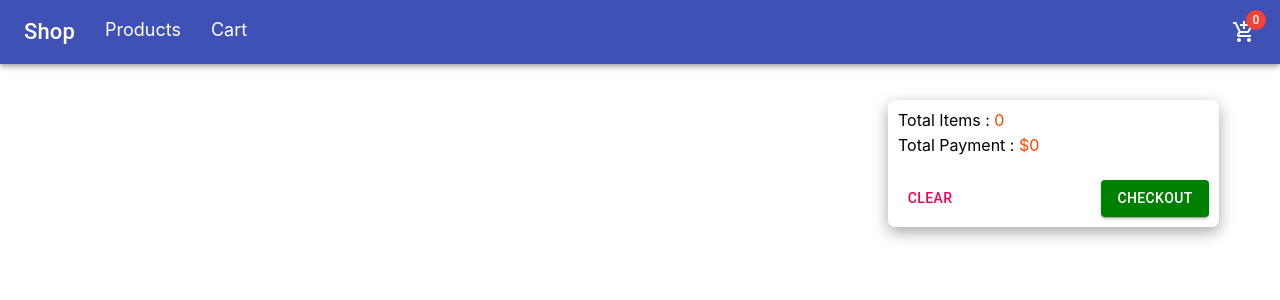
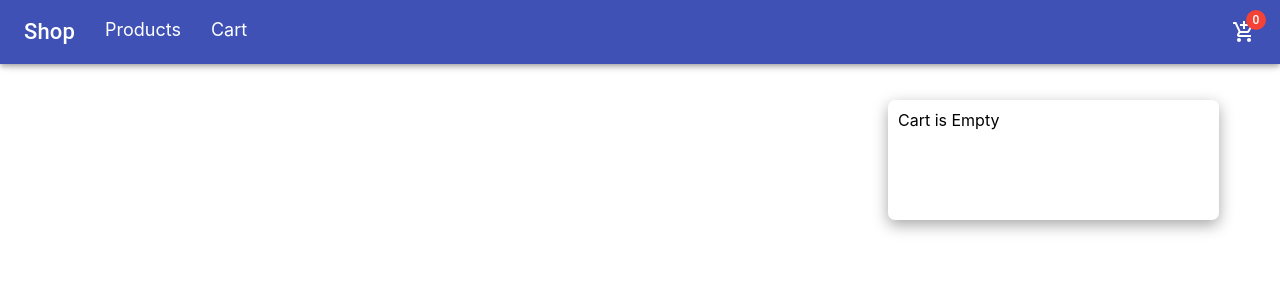
Before and after one commit to hamidazimiazp/shop, a React (Create React App) app: page /cart in a window 1280 px wide. Shown: the top 300 px of the page. Built offline with nearby package versions, Linux system fonts and the light colour scheme.

Commit message:
fix success message after checkout and empy cart message

```diff
--- a/src/container/Cart.jsx
+++ b/src/container/Cart.jsx
@@ -97,7 +97,7 @@ const Cart = () => {
     const cart = useSelector(state => state.entities.cart.list);
     const quantities = useSelector(state => state.entities.cart.itemsCounter);
     const totalPrice = useSelector(state => state.entities.cart.totalPrice);
-    const isCheckout = useSelector(state => state.entities.cart.checkout);
+    const isCheckout = useSelector(state => state.entities.cart.checkOut);
     const dispatch = useDispatch();
 
     return (
@@ -125,7 +125,10 @@ const Cart = () => {
             <Grid item sm={12} md={4} className={classes.conItem}>
                 <div className={classes.detailWrapper}>
                     {
-                        (isCheckout) ?
+                        (isCheckout === false && quantities === 0) ?
+                            "Cart is Empty"
+                            :
+                            (isCheckout && quantities === 0) ?
                                 "Success"
                                 :
                                 <>
```
Lines whose indentation alone changed are shown as unchanged.
